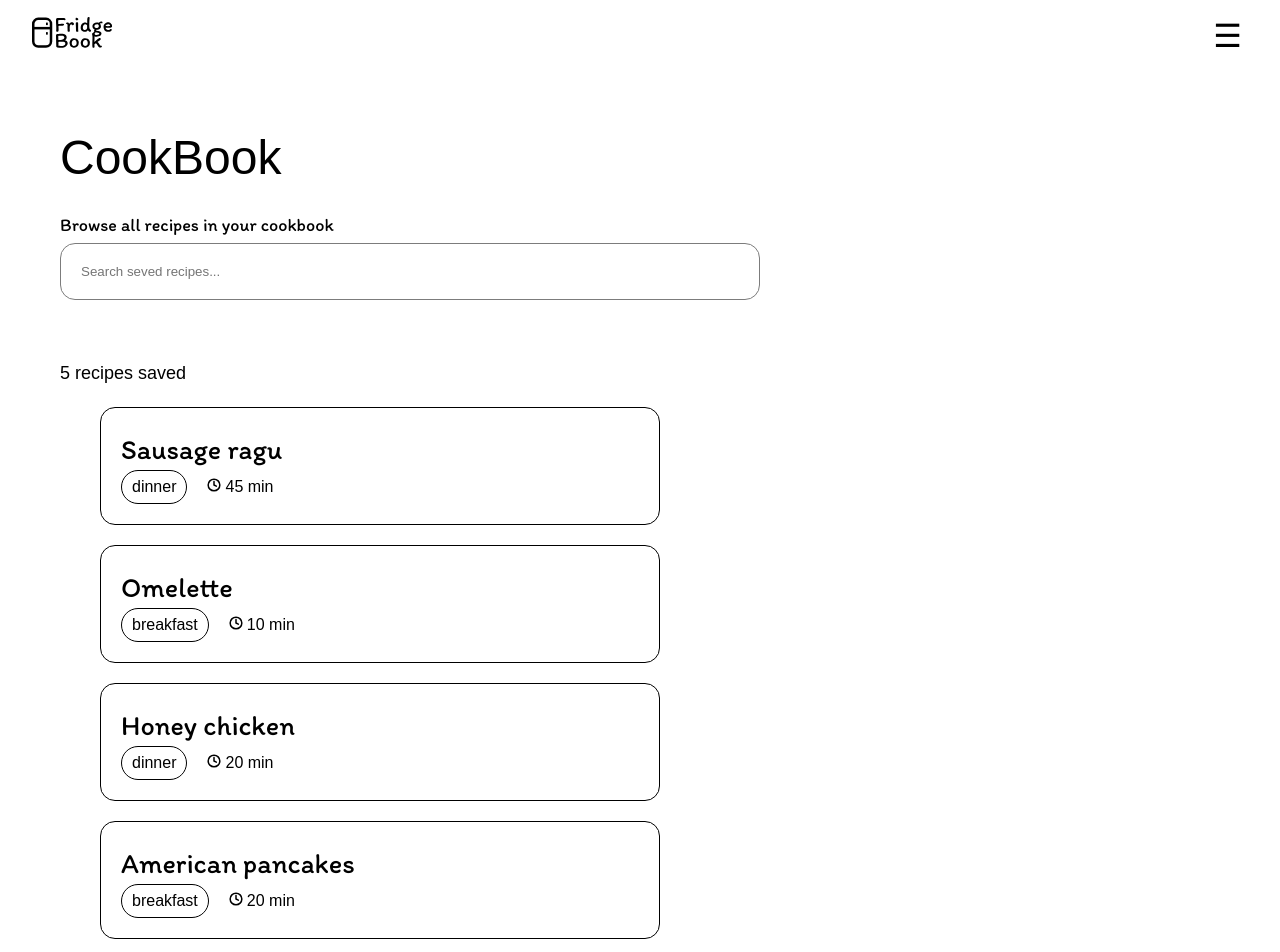
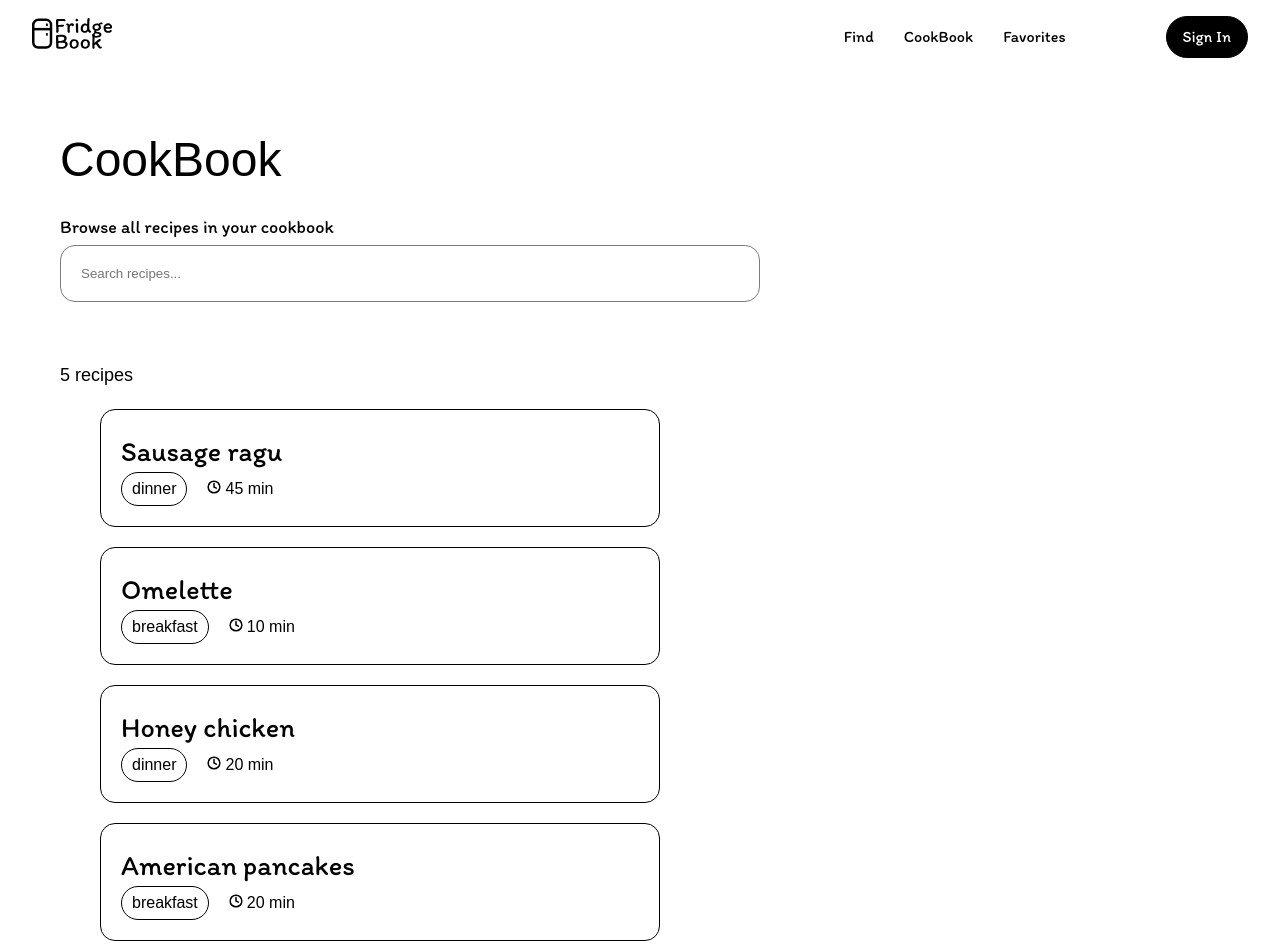
Before and after one commit to Patrycjanilles/fridgecook, a React (Vite) app: page /recipes in a window 1280 px wide. Shown: the top 952 px of the page. Built offline with nearby package versions, Linux system fonts and the light colour scheme; a web font is replaced by a local one.

Commit message:
Tydzień 1

```diff
--- a/src/components/Layout.css
+++ b/src/components/Layout.css
@@ -61,8 +61,10 @@
 }
 
 .hamburger {
-    display: block;
+    display: none;
 }
+
+
 
 /* Media Queries */
 @media (max-width: 768px) {
@@ -71,7 +73,7 @@
         position: sticky;
 
     }
-}
+
 .hamburger {
 
     border: none;
@@ -101,6 +103,5 @@
 .bar-favorites {
     margin-right: 0;
 }
-.home-page {
-    margin: 0;
+
 }
--- a/src/pages/CookBook.css
+++ b/src/pages/CookBook.css
@@ -82,7 +82,11 @@
     border: 1px solid black;
     border-radius: 20px;
 }
-
+.cookbook-empty {
+    font-size: 14px;
+    color: #acacac;
+    margin-top: 20px;
+}
 @media(max-width: 768px) {
 
     .cookbook {
--- a/src/pages/CookBook.tsx
+++ b/src/pages/CookBook.tsx
@@ -18,16 +18,18 @@ function CookBook() {
             <h1 className='cookbook-title'>CookBook</h1>
             <p className='cookbook-subtitle'>Browse all recipes in your cookbook</p>
 
-            <input type="text" className='search-input' placeholder='Search seved recipes...'
+            <input type="text" className='search-input' placeholder='Search recipes...'
             value={search} onChange={(e) => setSearch(e.target.value)}
              />
 
              <p className='cookbook-count'>
-                {filtered.length} recipes saved
+                {filtered.length} recipes
              </p>
 
-
-            <ul className='cookbook-grid'>
+            {filtered.length === 0 ? (
+                <p className='cookbook-empty'>No recipes match your search.</p>
+            ) : (
+                <ul className='cookbook-grid'>
                {filtered.map((recipe) => (
                 <li key={recipe.id} className='cookbook-card'>
                     <div className='cookbook-card-content'>
@@ -60,6 +62,10 @@ function CookBook() {
                ))}
 
             </ul>
+
+            )}
+
+
         </div>
     )
 }
--- a/src/pages/HomePage.tsx
+++ b/src/pages/HomePage.tsx
@@ -2,6 +2,7 @@ import {useState} from 'react'
 import './HomePage.css'
 
 import {matchRecipes} from '../utils/matchRecipes'
+import { Link } from 'react-router-dom'
 
 
 function HomePage() {
@@ -84,7 +85,7 @@ function HomePage() {
   </ul>
 )}
 
-<button type="button" className="search-button" onClick={handleSearch}>
+<button type="button" className="search-button" onClick={handleSearch} disabled={ingredients.length === 0}>
               Search
 
             </button>
@@ -105,10 +106,10 @@ function HomePage() {
                 <ul className='results-list'>
                     {results.map(({ recipe, matchPercent, missing }) => (
                         <li className='results-card' key={recipe.id}>
-                            <p className='results-card-title'>
+                            <Link to={`/recipes/${recipe.id}`} className='results-card-title'>
                                 {recipe.name}
 
-                            </p>
+                            </Link>
                             <p className='results-card-percent'>
                                 {matchPercent}% match
 
```
Also changed, not shown: 1 other file (tests, documents, lock files or other folders).
